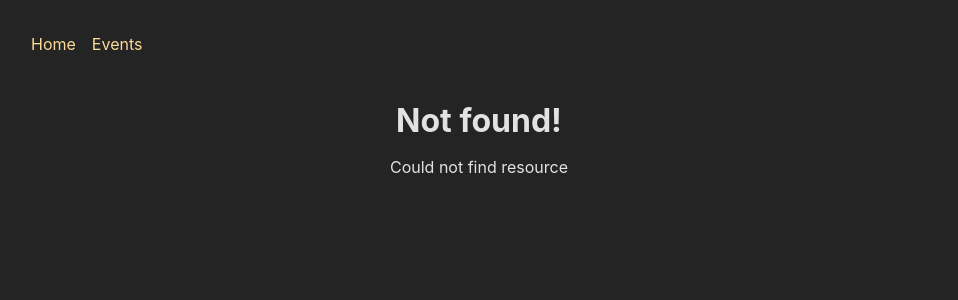
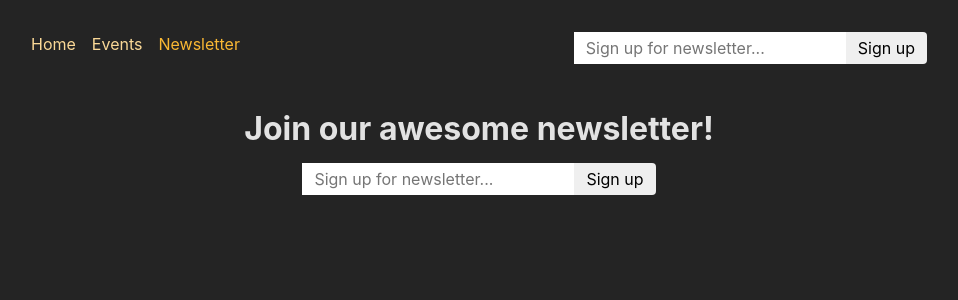
Before and after one commit to kubasobecki/react-router, a React (Create React App) app in the folder frontend/: page /newsletter in a window 1280 px wide. Before the commit this address had no page. Shown: the top 300 px of the page, without its empty margins (161-1119 px from the left). Built offline with nearby package versions, Linux system fonts and the light colour scheme.

Commit message:
Add events list on event detail page using defer/Await/Suspense

```diff
--- a/frontend/src/App.js
+++ b/frontend/src/App.js
@@ -1,25 +1,3 @@
-// Challenge / Exercise
-
-// 1. Add five new (dummy) page components (content can be simple <h1> elements)
-//    - HomePage
-//    - EventsPage
-//    - EventDetailPage
-//    - NewEventPage
-//    - EditEventPage
-// 2. Add routing & route definitions for these five pages
-//    - / => HomePage
-//    - /events => EventsPage
-//    - /events/<some-id> => EventDetailPage
-//    - /events/new => NewEventPage
-//    - /events/<some-id>/edit => EditEventPage
-// 3. Add a root layout that adds the <MainNavigation> component above all page components
-// 4. Add properly working links to the MainNavigation
-// 5. Ensure that the links in MainNavigation receive an "active" class when active
-// 6. Output a list of dummy events to the EventsPage
-//    Every list item should include a link to the respective EventDetailPage
-// 7. Output the ID of the selected event on the EventDetailPage
-// BONUS: Add another (nested) layout route that adds the <EventNavigation> component above all /events... page components
-
 import React from 'react';
 import { createBrowserRouter, RouterProvider } from 'react-router-dom';
 
@@ -35,6 +13,7 @@ import EditEventPage from './pages/EditEvent';
 import NewEventPage from './pages/NewEvent';
 import ErrorPage from './pages/ErrorPage';
 import { eventAction } from './components/EventForm';
+import NewsletterPage, { newsletterAction } from './pages/Newsletter';
 
 const router = createBrowserRouter([
     {
@@ -78,6 +57,11 @@ const router = createBrowserRouter([
                         ]
                     }
                 ]
+            },
+            {
+                path: 'newsletter',
+                element: <NewsletterPage />,
+                action: newsletterAction
             }
         ]
     }
--- a/frontend/src/components/EventsList.js
+++ b/frontend/src/components/EventsList.js
@@ -9,7 +9,7 @@ function EventsList({ events }) {
             <ul className={classes.list}>
                 {events.map(event => (
                     <li key={event.id} className={classes.item}>
-                        <Link to={event.id}>
+                        <Link to={`/events/${event.id}`}>
                             <img src={event.image} alt={event.title} />
                             <div className={classes.content}>
                                 <h2>{event.title}</h2>
--- a/frontend/src/components/MainNavigation.js
+++ b/frontend/src/components/MainNavigation.js
@@ -1,5 +1,6 @@
 import React from 'react';
 import { NavLink } from 'react-router-dom';
+import NewsletterSignup from './NewsletterSignup';
 import classes from './MainNavigation.module.css';
 
 const navLinkHandler = ({ isActive }) =>
@@ -20,8 +21,14 @@ function MainNavigation() {
                             Events
                         </NavLink>
                     </li>
+                    <li>
+                        <NavLink to="/newsletter" className={navLinkHandler}>
+                            Newsletter
+                        </NavLink>
+                    </li>
                 </ul>
             </nav>
+            <NewsletterSignup />
         </header>
     );
 }
--- /dev/null
+++ b/frontend/src/components/NewsletterSignup.js
@@ -0,0 +1,31 @@
+import React, { useEffect } from 'react';
+import { useFetcher } from 'react-router-dom';
+import classes from './NewsletterSignup.module.css';
+
+function NewsletterSignup() {
+    const fetcher = useFetcher();
+    const { data, state } = fetcher;
+
+    useEffect(() => {
+        if (state === 'idle' && data && data.message) {
+            window.alert(data.message);
+        }
+    }, [data, state]);
+
+    return (
+        <fetcher.Form
+            method="post"
+            action="/newsletter"
+            className={classes.newsletter}
+        >
+            <input
+                type="email"
+                placeholder="Sign up for newsletter..."
+                aria-label="Sign up for newsletter"
+            />
+            <button>Sign up</button>
+        </fetcher.Form>
+    );
+}
+
+export default NewsletterSignup;
--- /dev/null
+++ b/frontend/src/components/NewsletterSignup.module.css
@@ -0,0 +1,18 @@
+.newsletter input,
+.newsletter button {
+    font: inherit;
+    padding: 0.25rem 0.75rem;
+    border-radius: 0;
+    border: none;
+}
+
+.newsletter button {
+    border-top-right-radius: 4px;
+    border-bottom-right-radius: 4px;
+    cursor: pointer;
+}
+
+.newsletter button:hover {
+    background-color: var(--color-primary-300);
+    color: var(--color-gray-800);
+}
--- a/frontend/src/pages/ErrorPage.js
+++ b/frontend/src/pages/ErrorPage.js
@@ -11,6 +11,7 @@ const ErrorPage = () => {
 
     if (error.status === 500) {
         message = error.data.message;
+        console.log(message);
     }
 
     if (error.status === 404) {
--- a/frontend/src/pages/EventDetail.js
+++ b/frontend/src/pages/EventDetail.js
@@ -1,30 +1,41 @@
-import React from 'react';
+import React, { Suspense } from 'react';
 
 import {
-    useParams,
     useRouteLoaderData,
     json,
-    redirect
+    redirect,
+    defer,
+    Await
 } from 'react-router-dom';
 import EventItem from '../components/EventItem';
+import EventsList from '../components/EventsList';
 
 const EventDetailPage = () => {
-    const params = useParams();
-
-    const data = useRouteLoaderData('event-detail');
+    const { event, events } = useRouteLoaderData('event-detail');
 
     return (
         <>
-            <h1 className="page-title">EventDetailPage</h1>
-            <h2 className="page-title">Event ID: {params.id}</h2>
-            <EventItem {...data} />
+            <Suspense fallback={<p>Loading...</p>}>
+                <Await
+                    resolve={event}
+                    errorElement={<p>Could not load the event!</p>}
+                >
+                    {loadedEvent => <EventItem event={loadedEvent} />}
+                </Await>
+            </Suspense>
+            <Suspense fallback={<p>Loading...</p>}>
+                <Await
+                    resolve={events}
+                    errorElement={<p>Could not load events!</p>}
+                >
+                    {loadedEvents => <EventsList events={loadedEvents} />}
+                </Await>
+            </Suspense>
         </>
     );
 };
 
-export async function eventDetailLoader({ request, params }) {
-    const { id } = params;
-
+async function loadEvent(id) {
     const response = await fetch(`http://localhost:8080/events/${id}`);
 
     if (!response.ok) {
@@ -33,8 +44,31 @@ export async function eventDetailLoader({ request, params }) {
             { status: 500 }
         );
     } else {
-        return response;
+        const resData = await response.json();
+        return resData.event;
     }
+}
+
+async function loadEvents() {
+    const response = await fetch('http://localhost:8080/events');
+
+    if (!response.ok) {
+        throw json(
+            { message: 'Could not fetch the events 💩' },
+            { status: 500 }
+        );
+    } else {
+        const resData = await response.json();
+        return resData.events;
+    }
+}
+
+export async function eventDetailLoader({ request, params }) {
+    const { id } = params;
+    return defer({
+        event: loadEvent(id),
+        events: loadEvents()
+    });
 }
 
 export async function deleteEventAction({ request, params }) {
--- a/frontend/src/pages/Events.js
+++ b/frontend/src/pages/Events.js
@@ -1,27 +1,44 @@
-import React from 'react';
-import { json, useLoaderData } from 'react-router-dom';
+import React, { Suspense } from 'react';
+import { Await, defer, json, useLoaderData } from 'react-router-dom';
 
 import EventsList from '../components/EventsList';
 
 function EventsPage() {
-    const events = useLoaderData();
+    const { events } = useLoaderData();
 
-    if (events.isError) {
-        return <p>{events.message}</p>;
-    }
-
-    return <EventsList events={events} />;
+    return (
+        <Suspense fallback={<p>Loading events...</p>}>
+            <Await
+                resolve={events}
+                errorElement={
+                    <p>
+                        Could not fetch the events{' '}
+                        <span role="img" aria-label="Poo emoji"></span>💩
+                    </p>
+                }
+            >
+                {loadedEvents => <EventsList events={loadedEvents} />}
+            </Await>
+        </Suspense>
+    );
 }
 
-export async function eventsLoader() {
+async function loadEvents() {
     const response = await fetch('http://localhost:8080/events');
 
     if (!response.ok) {
-        throw json({ message: 'Could not fetch events 💩' }, { status: 500 });
+        throw json(
+            { message: 'Could not fetch the events 💩' },
+            { status: 500 }
+        );
     } else {
         const resData = await response.json();
         return resData.events;
     }
 }
 
+export function eventsLoader() {
+    return defer({ events: loadEvents() });
+}
+
 export default EventsPage;
--- a/frontend/src/pages/Home.js
+++ b/frontend/src/pages/Home.js
@@ -1,7 +1,12 @@
 import React from 'react';
+import PageContent from '../components/PageContent';
 
 const HomePage = () => {
-    return <h1 className="page-title">HomePage</h1>;
+    return (
+        <PageContent title={'Welcome!'}>
+            <p>Browse all our amazing events!</p>
+        </PageContent>
+    );
 };
 
 export default HomePage;
--- /dev/null
+++ b/frontend/src/pages/Newsletter.js
@@ -0,0 +1,22 @@
+import React from 'react';
+import NewsletterSignup from '../components/NewsletterSignup';
+import PageContent from '../components/PageContent';
+
+function NewsletterPage() {
+    return (
+        <PageContent title="Join our awesome newsletter!">
+            <NewsletterSignup />
+        </PageContent>
+    );
+}
+
+export default NewsletterPage;
+
+export async function newsletterAction({ request }) {
+    const data = await request.formData();
+    const email = data.get('email');
+
+    // send to backend newsletter server ...
+    console.log(email);
+    return { message: 'Signup successful!' };
+}
```
